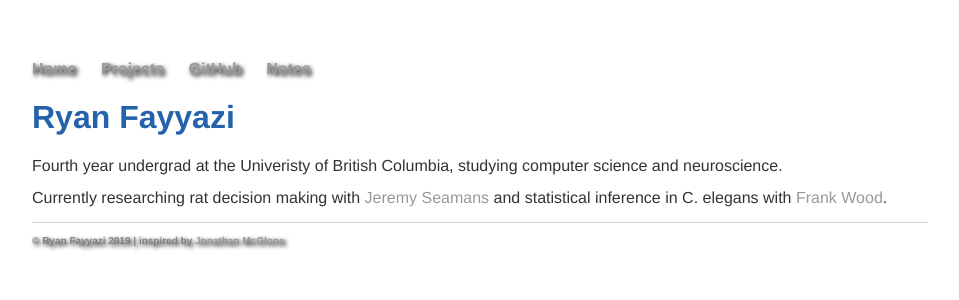
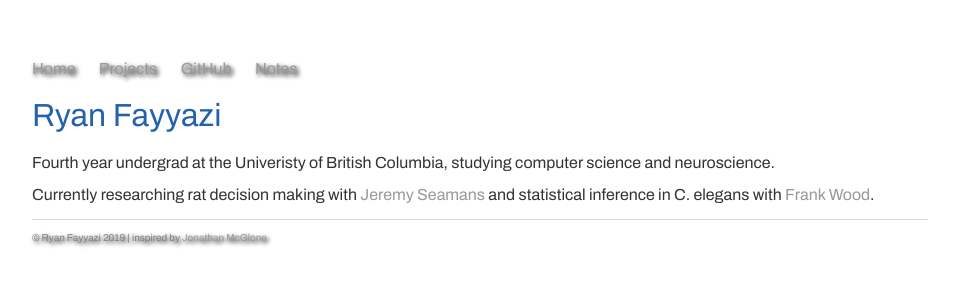
Before and after one commit to rfayyazi/rfayyazi.github.io, a Jekyll site: the page built from index.html, in a window 1280 px wide. Shown: the top 300 px of the page, without its empty margins (160-1119 px from the left). Built offline with Jekyll 4.4.1, drawn with Linux system fonts in a browser that asks for light colours; some web fonts are replaced.

Commit message:
Update main.css

```diff
--- a/css/main.css
+++ b/css/main.css
@@ -1,11 +1,11 @@
-@import url(https://fonts.googleapis.com/css?family=Overpass Mono);
+@import url(https://fonts.googleapis.com/css?family=Archivo);
 
 body {
     margin: 60px auto;
     width: 70%;
 }
 nav ul, footer ul {
-    font-family:'Helvetica', 'Arial', 'Sans-Serif';
+    font-family: 'Archivo', 'Helvetica', 'Arial', 'Sans-Serif';
     padding: 0px;
     list-style: none;
     font-weight: bold;
@@ -25,13 +25,13 @@ a:hover {
 }
 h1 {
     font-size: 2em;
-    font-family: 'Helvetica', 'Arial', 'Sans-Serif';
+    font-family: 'Archivo', 'Helvetica', 'Arial', 'Sans-Serif';
     color: #2463AB
 }
 p {
     font-size: 1.0em;
     line-height: 1.0em;
-    font-family: 'Helvetica', 'Arial', 'Sans-Serif';
+    font-family: 'Archivo', 'Helvetica', 'Arial', 'Sans-Serif';
     color: #333;
 }
 footer {
```
